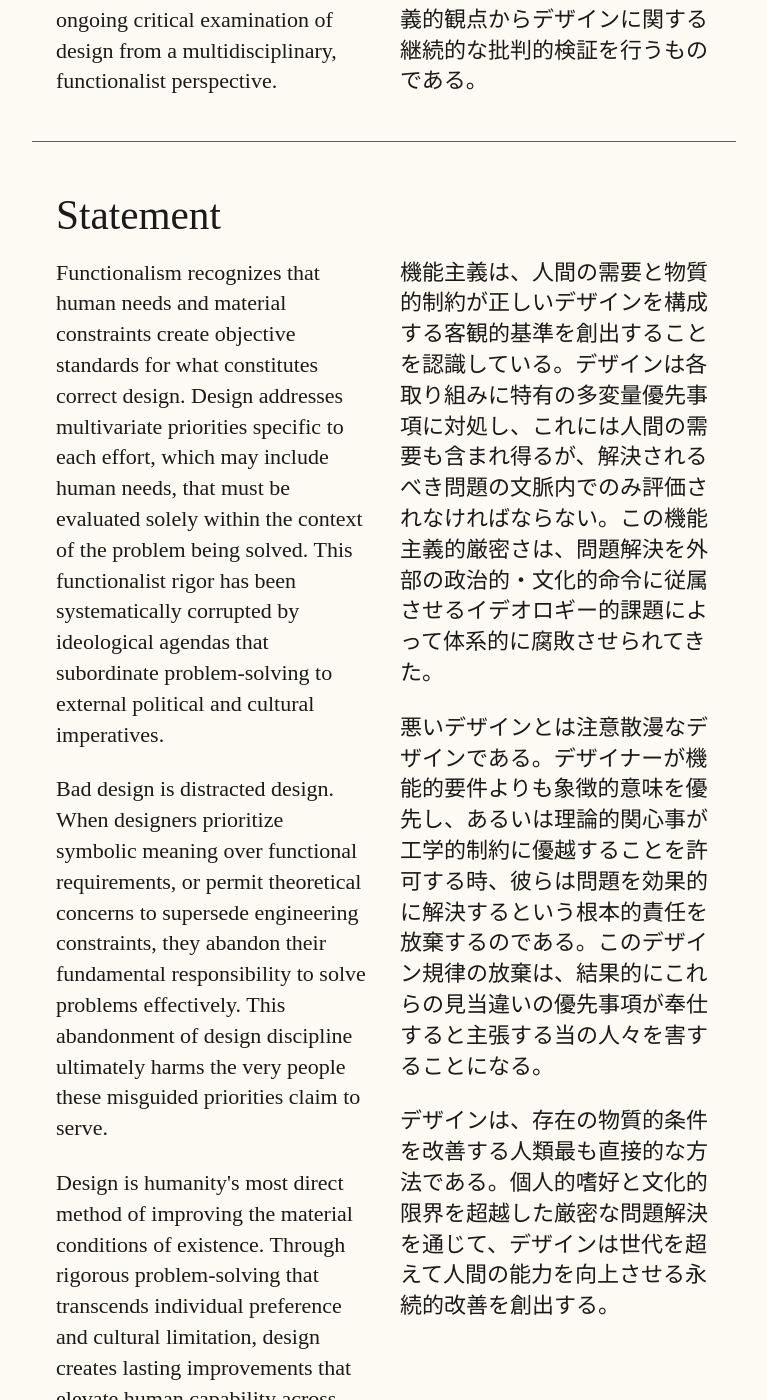
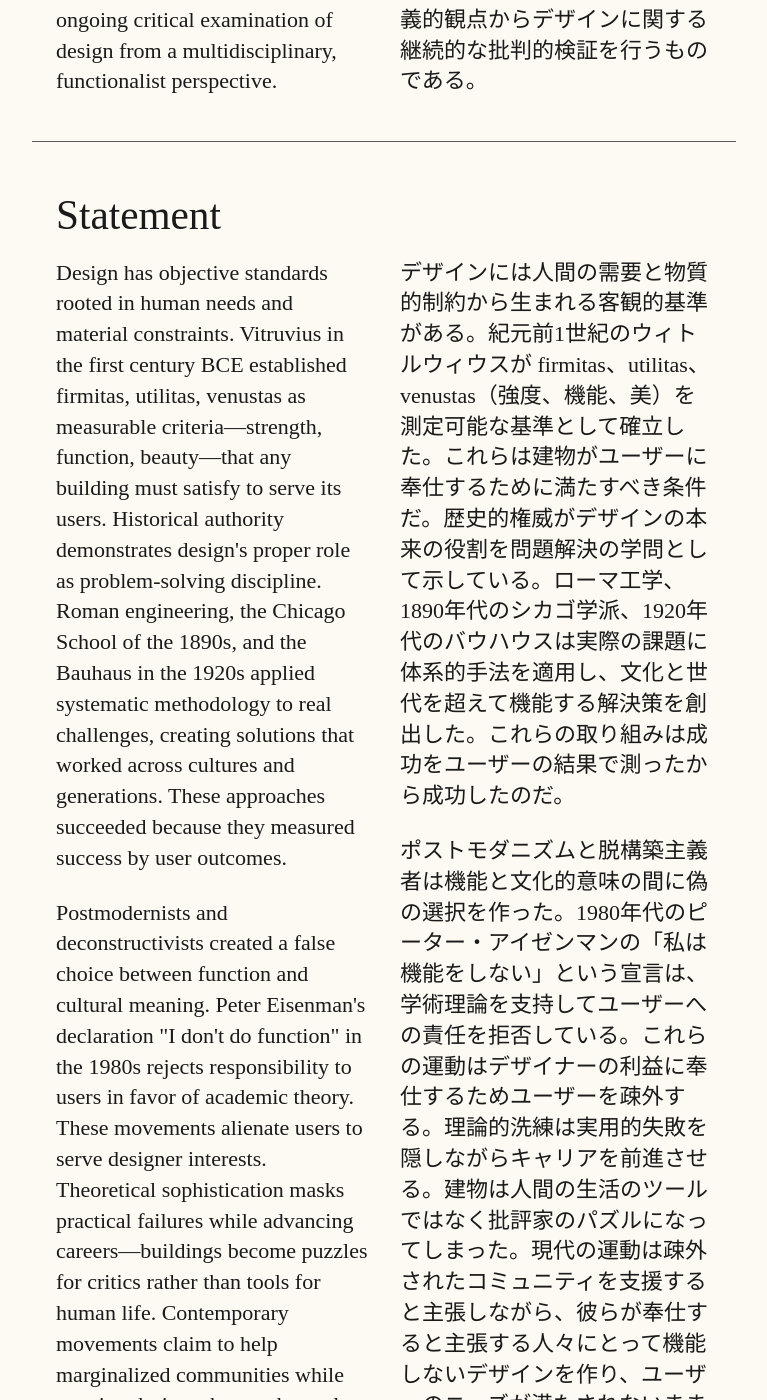
Before and after one commit to verbnoun/verbnoun.com, a Jekyll site: the page built from about.html, in a window 1280 px wide and 1400 px high, scrolled down 375 px. Shown: the whole window, without its empty margins (256-1023 px from the left). Built offline with Jekyll 4.4.1, drawn with Linux system fonts in a browser that asks for light colours; some of the changed text lies outside the part shown.

Commit message:
Revise and expand about page statement content
Updated the English and Japanese statements on the about page to provide a more detailed historical context for design standards, critique postmodern and deconstructivist approaches, and emphasize the importance of user outcomes and rigorous methodology in design. The new content references Vitruvius, the Bauhaus, and contemporary examples to support the argument.

```diff
--- a/about.html
+++ b/about.html
@@ -23,18 +23,18 @@ permalink: /about/
         <h2>Statement</h2>
         <div class="bilingual-content">
           <div class="content-column">
-            <p>Functionalism recognizes that human needs and material constraints create objective standards for what constitutes correct design. Design addresses multivariate priorities specific to each effort, which may include human needs, that must be evaluated solely within the context of the problem being solved. This functionalist rigor has been systematically corrupted by ideological agendas that subordinate problem-solving to external political and cultural imperatives.</p>
+            <p>Design has objective standards rooted in human needs and material constraints. Vitruvius in the first century BCE established firmitas, utilitas, venustas as measurable criteria—strength, function, beauty—that any building must satisfy to serve its users. Historical authority demonstrates design's proper role as problem-solving discipline. Roman engineering, the Chicago School of the 1890s, and the Bauhaus in the 1920s applied systematic methodology to real challenges, creating solutions that worked across cultures and generations. These approaches succeeded because they measured success by user outcomes.</p>
 
-            <p>Bad design is distracted design. When designers prioritize symbolic meaning over functional requirements, or permit theoretical concerns to supersede engineering constraints, they abandon their fundamental responsibility to solve problems effectively. This abandonment of design discipline ultimately harms the very people these misguided priorities claim to serve.</p>
+            <p>Postmodernists and deconstructivists created a false choice between function and cultural meaning. Peter Eisenman's declaration "I don't do function" in the 1980s rejects responsibility to users in favor of academic theory. These movements alienate users to serve designer interests. Theoretical sophistication masks practical failures while advancing careers—buildings become puzzles for critics rather than tools for human life. Contemporary movements claim to help marginalized communities while creating designs that work poorly for the people they claim to serve, advancing designer reputations while user needs remain unmet.</p>
 
-            <p>Design is humanity's most direct method of improving the material conditions of existence. Through rigorous problem-solving that transcends individual preference and cultural limitation, design creates lasting improvements that elevate human capability across generations.</p>
+            <p>Correct design emerges from the rigorous standards established by Vitruvius through the Bauhaus. The designer's moral commitment supports this rigor but cannot replace systematic methodology that measures success by real outcomes rather than theoretical compliance. Alejandro Aravena demonstrates this principle through Chilean housing that succeeds by analyzing earthquake zones, economic constraints, and family growth patterns. Design must return to measuring success by user outcomes rather than theoretical compliance. The path forward: rigorous problem-solving within specific contexts creates lasting human progress.</p>
           </div>
           <div class="content-column">
-            <p>機能主義は、人間の需要と物質的制約が正しいデザインを構成する客観的基準を創出することを認識している。デザインは各取り組みに特有の多変量優先事項に対処し、これには人間の需要も含まれ得るが、解決されるべき問題の文脈内でのみ評価されなければならない。この機能主義的厳密さは、問題解決を外部の政治的・文化的命令に従属させるイデオロギー的課題によって体系的に腐敗させられてきた。</p>
+            <p>デザインには人間の需要と物質的制約から生まれる客観的基準がある。紀元前1世紀のウィトルウィウスが firmitas、utilitas、venustas（強度、機能、美）を測定可能な基準として確立した。これらは建物がユーザーに奉仕するために満たすべき条件だ。歴史的権威がデザインの本来の役割を問題解決の学問として示している。ローマ工学、1890年代のシカゴ学派、1920年代のバウハウスは実際の課題に体系的手法を適用し、文化と世代を超えて機能する解決策を創出した。これらの取り組みは成功をユーザーの結果で測ったから成功したのだ。</p>
 
-            <p>悪いデザインとは注意散漫なデザインである。デザイナーが機能的要件よりも象徴的意味を優先し、あるいは理論的関心事が工学的制約に優越することを許可する時、彼らは問題を効果的に解決するという根本的責任を放棄するのである。このデザイン規律の放棄は、結果的にこれらの見当違いの優先事項が奉仕すると主張する当の人々を害することになる。</p>
+            <p>ポストモダニズムと脱構築主義者は機能と文化的意味の間に偽の選択を作った。1980年代のピーター・アイゼンマンの「私は機能をしない」という宣言は、学術理論を支持してユーザーへの責任を拒否している。これらの運動はデザイナーの利益に奉仕するためユーザーを疎外する。理論的洗練は実用的失敗を隠しながらキャリアを前進させる。建物は人間の生活のツールではなく批評家のパズルになってしまった。現代の運動は疎外されたコミュニティを支援すると主張しながら、彼らが奉仕すると主張する人々にとって機能しないデザインを作り、ユーザーのニーズが満たされないままデザイナーの評判を高めている。</p>
 
-            <p>デザインは、存在の物質的条件を改善する人類最も直接的な方法である。個人的嗜好と文化的限界を超越した厳密な問題解決を通じて、デザインは世代を超えて人間の能力を向上させる永続的改善を創出する。</p>
+            <p>正しいデザインはウィトルウィウスからバウハウスまで確立された厳密な基準から生まれる。デザイナーの道徳的コミットメントはこの厳密さを支えるが、理論的適合性ではなく実際の結果で成功を測る体系的方法論を置き換えることはできない。アレハンドロ・アラベナは地震帯、経済的制約、家族の成長パターンを分析することで成功するチリの住宅を通じてこの原則を示している。デザインは理論的適合性ではなくユーザーの結果で成功を測ることに戻らなければならない。進むべき道は、特定の文脈内での厳密な問題解決が持続的な人間の進歩を創出することだ。</p>
           </div>
         </div>
 
```
